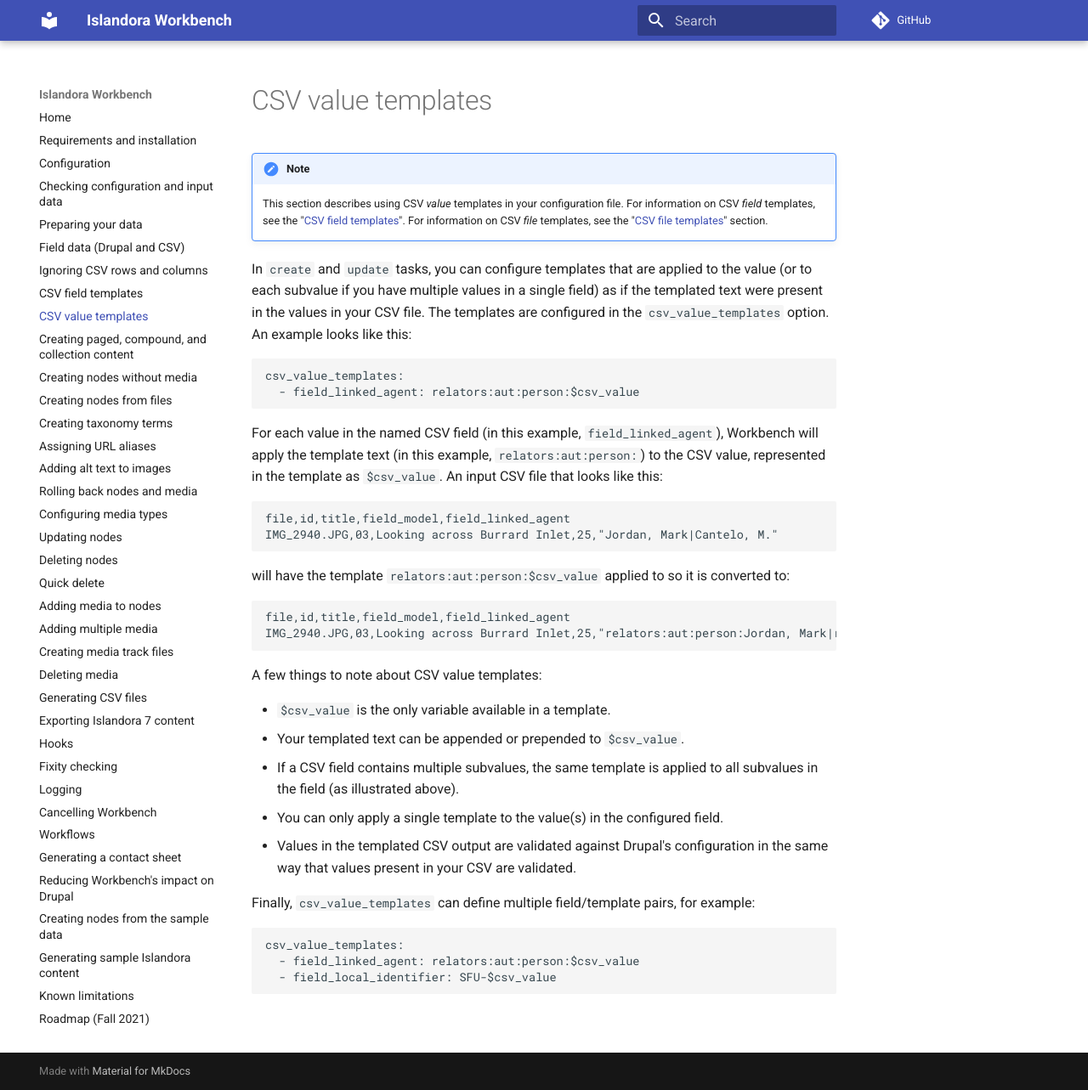
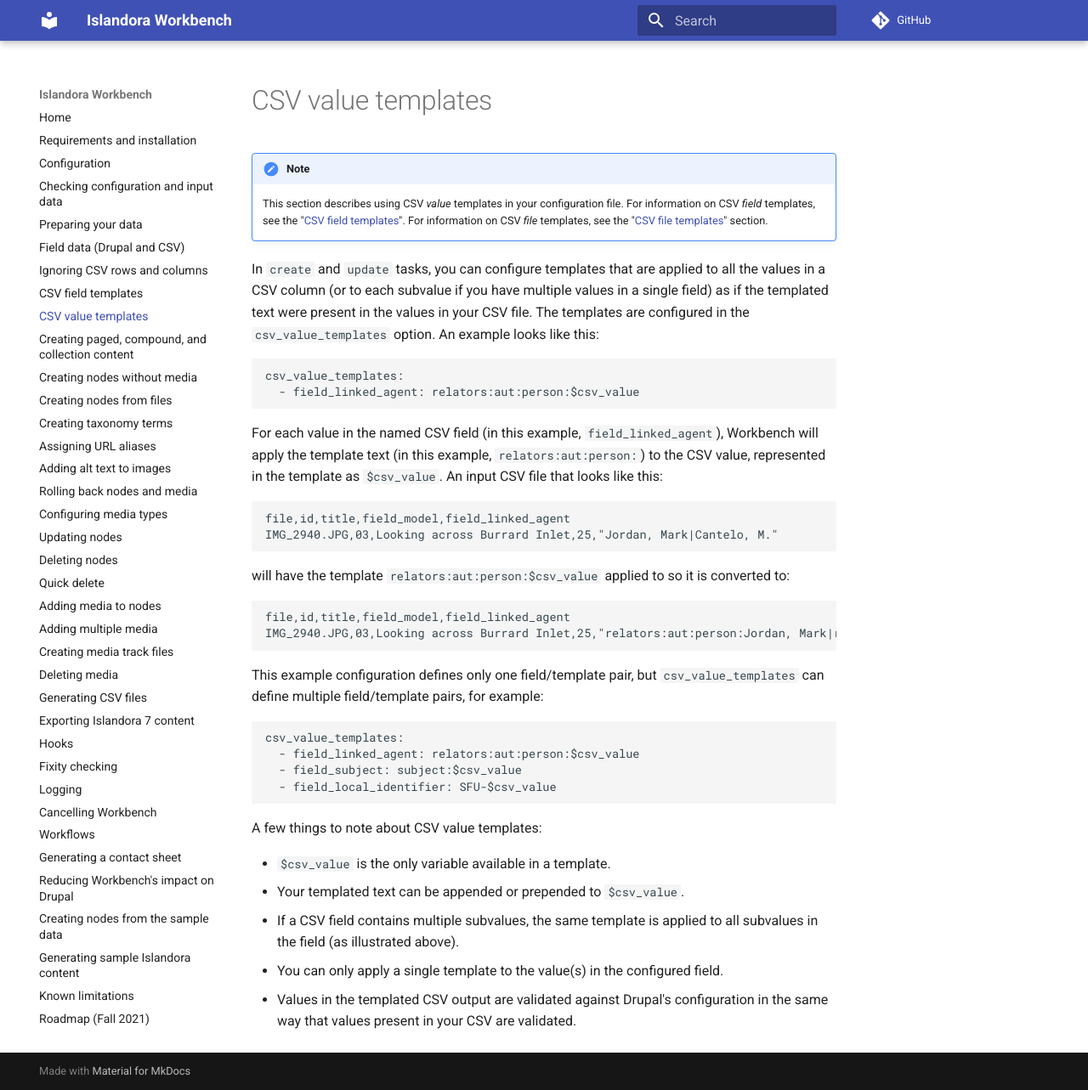
Before and after one commit to mjordan/islandora_workbench_docs, an MkDocs documentation site: the page built from docs/csv_value_templates.md, in a window 1280 px wide and 1283 px high. Shown: the whole window at 85% size. Built offline with MkDocs 1.6.1 and Material for MkDocs 9.7.7, drawn with Linux system fonts in a browser that asks for light colours; comment, search, counter and statistics services are not loaded.

Commit message:
Fixups to the new CSV value template docs.

````diff
--- a/docs/csv_value_templates.md
+++ b/docs/csv_value_templates.md
@@ -1,7 +1,7 @@
 !!! note
     This section describes using CSV *value* templates in your configuration file. For information on CSV *field* templates, see the "[CSV field templates](/islandora_workbench_docs/field_templates.md)". For information on CSV *file* templates, see the "[CSV file templates](/islandora_workbench_docs/generating_csv_files/#csv-file-templates)" section.
 
-In `create` and `update` tasks, you can configure templates that are applied to the value (or to each subvalue if you have multiple values in a single field) as if the templated text were present in the values in your CSV file. The templates are configured in the `csv_value_templates` option. An example looks like this:
+In `create` and `update` tasks, you can configure templates that are applied to all the values in a CSV column (or to each subvalue if you have multiple values in a single field) as if the templated text were present in the values in your CSV file. The templates are configured in the `csv_value_templates` option. An example looks like this:
 
 ```text
 csv_value_templates:
@@ -22,6 +22,15 @@
 IMG_2940.JPG,03,Looking across Burrard Inlet,25,"relators:aut:person:Jordan, Mark|relators:aut:person:Cantelo, M."
 ```
 
+This example configuration defines only one field/template pair, but `csv_value_templates` can define multiple field/template pairs, for example:
+
+```text
+csv_value_templates:
+  - field_linked_agent: relators:aut:person:$csv_value
+  - field_subject: subject:$csv_value
+  - field_local_identifier: SFU-$csv_value
+```
+
 A few things to note about CSV value templates:
 
 * `$csv_value` is the only variable available in a template.
@@ -29,11 +38,3 @@
 * If a CSV field contains multiple subvalues, the same template is applied to all subvalues in the field (as illustrated above).
 * You can only apply a single template to the value(s) in the configured field.
 * Values in the templated CSV output are validated against Drupal's configuration in the same way that values present in your CSV are validated.
-
-Finally, `csv_value_templates` can define multiple field/template pairs, for example:
-
-```text
-csv_value_templates:
-  - field_linked_agent: relators:aut:person:$csv_value
-  - field_local_identifier: SFU-$csv_value
-```
````
